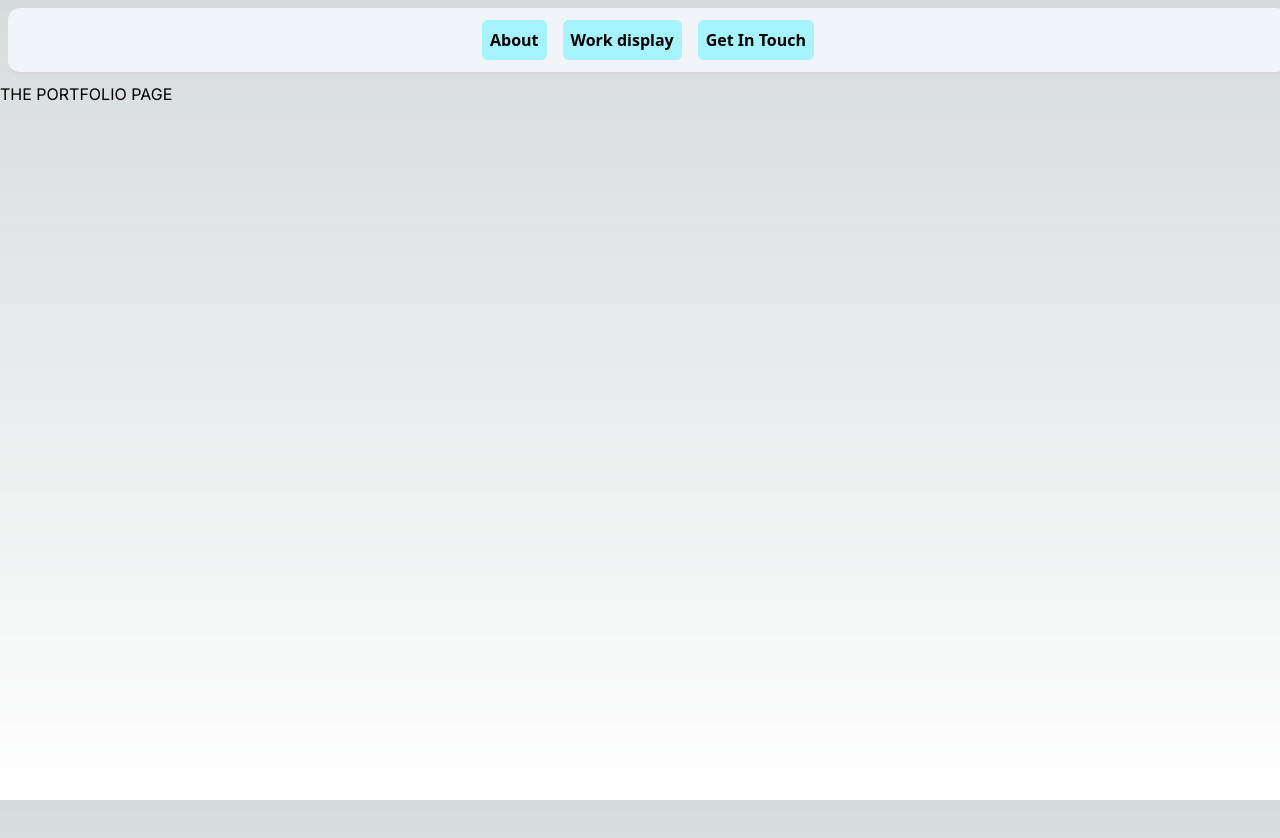
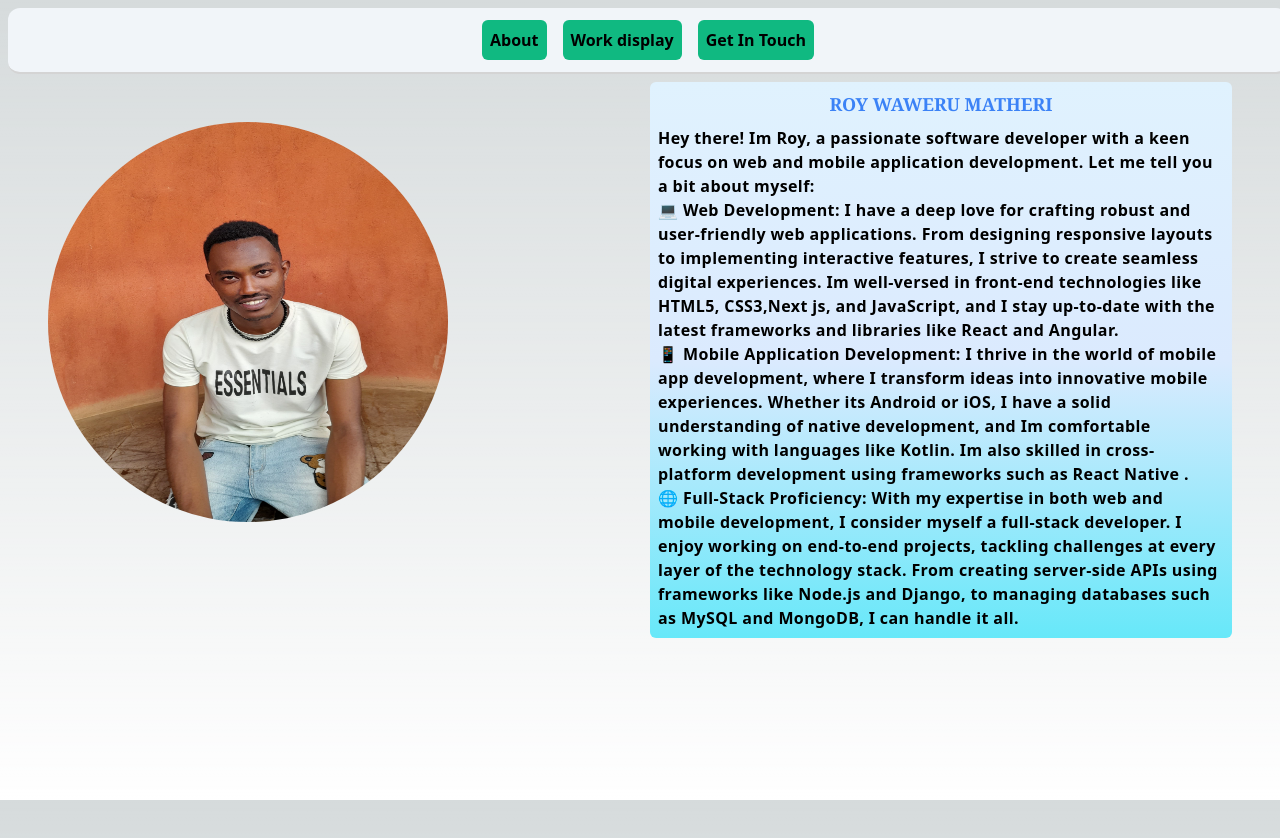
Before and after one commit to Royweru/next14-portfolio, a Next.js app: page / in a window 1280 px wide. Shown: the top 838 px of the page. Built offline with nearby package versions, Linux system fonts and the light colour scheme.

Commit message:
modified:   app/page.tsx 	new file:   components/about-card.tsx 	new file:   components/avatar.tsx 	modified:   components/navigation/index.tsx 	new file:   public/images/profile.jpg

```diff
--- a/app/page.tsx
+++ b/app/page.tsx
@@ -1,10 +1,15 @@
+import { AboutCard } from "@/components/about-card";
+import { Avatar } from "@/components/avatar";
 import Image from "next/image";
 
 export default function Home() {
   return (
     <main className="flex min-h-screen flex-col justify-between h-full
     bg-[radial-gradient(ellipse_at_top,_var(--tw-gradient-stops)]  from-emerald-300 to-cyan-600">
-      THE PORTFOLIO PAGE
+      <div className=" w-full grid grid-cols-1 sm:grid-cols-2 md:gap-5 sm:gap-3 gap-2 px-12">
+        <Avatar />
+        <AboutCard />
+      </div>
     </main>
   );
 }
--- /dev/null
+++ b/components/about-card.tsx
@@ -0,0 +1,42 @@
+import React from "react";
+
+export const AboutCard = () => {
+  return (
+    <div className=" col-span-1 ">
+      <div
+        className=" w-full rounded-md bg-gradient-to-b from-sky-100
+          via-blue-100 to-cyan-300 p-2 flex flex-col gap-y-2"
+      >
+        <h2 className=" text-lg  text-center font-serif font-semibold  text-blue-500">
+          ROY WAWERU MATHERI
+        </h2>
+
+        <div className=" w-full">
+          <p className=" font-semibold font-sans text-medium text-black tracking-wide">
+            Hey there! Im Roy, a passionate software developer with a keen
+            focus on web and mobile application development. Let me tell you a
+            bit about myself: <br />
+            💻 Web Development: I have a deep love for crafting robust and
+            user-friendly web applications. From designing responsive layouts to
+            implementing interactive features, I strive to create seamless
+            digital experiences. Im well-versed in front-end technologies like
+            HTML5, CSS3,Next js, and JavaScript, and I stay up-to-date with the
+            latest frameworks and libraries like React and Angular. <br />
+            📱 Mobile Application Development: I thrive in the world of mobile
+            app development, where I transform ideas into innovative mobile
+            experiences. Whether its Android or iOS, I have a solid
+            understanding of native development, and Im comfortable working
+            with languages like Kotlin. Im also skilled in cross-platform
+            development using frameworks such as React Native . <br />
+            🌐 Full-Stack Proficiency: With my expertise in both web and mobile
+            development, I consider myself a full-stack developer. I enjoy
+            working on end-to-end projects, tackling challenges at every layer
+            of the technology stack. From creating server-side APIs using
+            frameworks like Node.js and Django, to managing databases such as
+            MySQL and MongoDB, I can handle it all.
+          </p>
+        </div>
+      </div>
+    </div>
+  );
+};
--- /dev/null
+++ b/components/avatar.tsx
@@ -0,0 +1,17 @@
+import Image from 'next/image'
+import React from 'react'
+
+export const Avatar = () => {
+  return (
+    <div className=' py-10'>
+        <div className=' relative w-[400px] h-[400px] '>
+           <Image
+            fill
+            src="/images/profile.jpg"
+            alt=''
+            className=' rounded-full bg-cover bg-center'
+            />
+        </div>
+    </div>
+  )
+}
--- a/components/navigation/index.tsx
+++ b/components/navigation/index.tsx
@@ -7,7 +7,7 @@ export const NavBar = () => {
     <div className=' w-full bg-slate-100 border-b-[2px] border-neutral-300 flex items-center justify-center py-3 m-2 rounded-xl'>
        <ul className=' flex gap-x-4 '>
        {navigation.map(nav=>(
-         <li key={nav.label} className=' p-2 rounded-md bg-cyan-200 text-medium font-semibold font-sans'>
+         <li key={nav.label} className=' p-2 rounded-md bg-emerald-500 text-black text-medium font-semibold font-sans'>
             {nav.label}
          </li>
        ))}
```
Also changed, not shown: public/images/profile.jpg (added).
